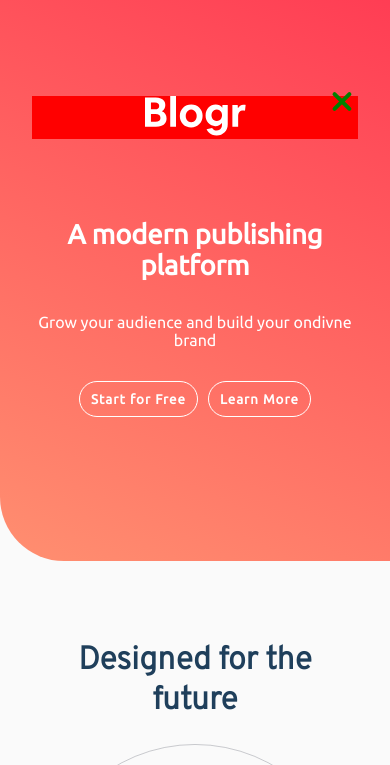
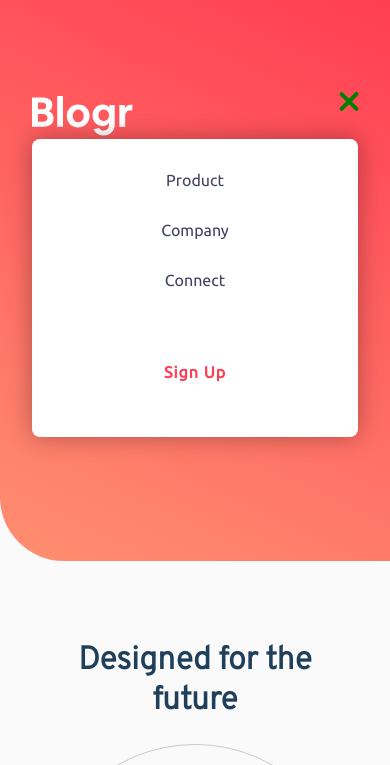
Before and after one commit to mikkool/blogr-landing-page-main, a plain HTML site: page index.html in a window 390 px wide. Both pictures are taken after a click on the element 345 px from the left and 106 px from the top of the page. Shown: the top 765 px of the page. Drawn offline with Linux system fonts and the light colour scheme.

Commit message:
updated menu

```diff
--- a/css/style.css
+++ b/css/style.css
@@ -38,7 +38,7 @@ a:link, a:visited {
   color: var(--white);
 }
 
-html {
+html, body{
   box-sizing: border-box;
   font-size: 100%;
   color: var(--very-light-gray);
@@ -384,12 +384,9 @@ footer {
 
 /* Hamburger Menu */
 .menu {
-  position: relative;
+  position: fixed;
   display: none;
-  display: flex;
-  flex-direction: column;
-  align-items: center;
-  justify-content: center;
+  height: 100%;
 }
 
 .hamburger {
@@ -406,12 +403,16 @@ footer {
 
 @media only screen and (max-width: 1110px) {
   .container {
-    width: 100%;
+    max-width: 100%;
     padding: 2rem;
     text-align: center;
   }
 
-  .nav-grid, .nav, .nav-item, .dropdown, .nav-form, .design-grid, .infra-img, .tools-content{
+  .header .container {
+    width: 100%;
+  }
+
+  .nav, .dropdown, .nav-form, .design-grid, .infra-img, .tools-content{
     display: flex;
     flex-direction: column;
     align-items: center;
@@ -424,8 +425,8 @@ footer {
     display: flex;
     flex-direction: row;
     align-items: center;
-    justify-content: center;
-    background-color: red;
+    justify-content: start;
+    max-width: 100%;
   }
 
   .design-grid {
@@ -451,6 +452,39 @@ footer {
   .nav {
     text-align: center;
     display: none;
+    transition: ease-in 0.5s;
+    padding: 2rem;
+  }
+
+  .nav.clicked {
+    display: block;
+    transition: ease-in 0.5s;
+    max-width: 100%;
+  }
+
+  .nav-item {
+    display: grid;
+    align-items: center;
+    justify-content: center;
+
+  }
+  .dropdown {
+    width: 100%;
+    margin-bottom: 2rem;
+  }
+
+  .dropdown {transition: ease-in 0.5s;}
+
+  .dropdown:hover > .dropdown-item{
+    position: inherit;
+    display: block;
+    box-shadow: none;
+    background-color: rgb(235, 233, 233);
+    border-radius: 0.2rem;
+    display: flex;
+    flex-direction: column;
+    transition: ease-in 0.5s;
+    max-width: 100%;
   }
 
   .menu {
@@ -553,28 +587,22 @@ footer {
     height: auto;
   }
 
-  .dropdown-item {
-    display: block;
-    position:initial;
-    background-color: var(--footer-text);
-    display: flex;
-    flex-direction: column;
-    height: auto;
-  }
-
   .menu {
     cursor: pointer;
   }
 
   .menu.clicked .hamburger:nth-child(1) {
-    transform: rotate(45deg) translateY(5px);
+    transform: rotate(45deg) translateX(5px);
+    transition: ease-in 0.5s;
   }
 
   .menu.clicked .hamburger:nth-child(2) {
-    display: none;
+    opacity: 0;
+    transition: ease-in 0.5s;
   }
 
   .menu.clicked .hamburger:nth-child(3) {
-    transform: rotate(-45deg) translateY(-5px);
+    transform: rotate(-45deg) translate(10px, -5px);
+    transition: ease-in 0.5s;
   }
 }
--- a/js/apps.js
+++ b/js/apps.js
@@ -1,6 +1,7 @@
 const menuBtn = document.querySelector(".menu");
+const navMenu = document.querySelector(".nav");
 
 menuBtn.addEventListener("click", () => {
   menuBtn.classList.toggle("clicked");
-  console.log("clicked")
+  navMenu.classList.toggle("clicked");
 })
```
